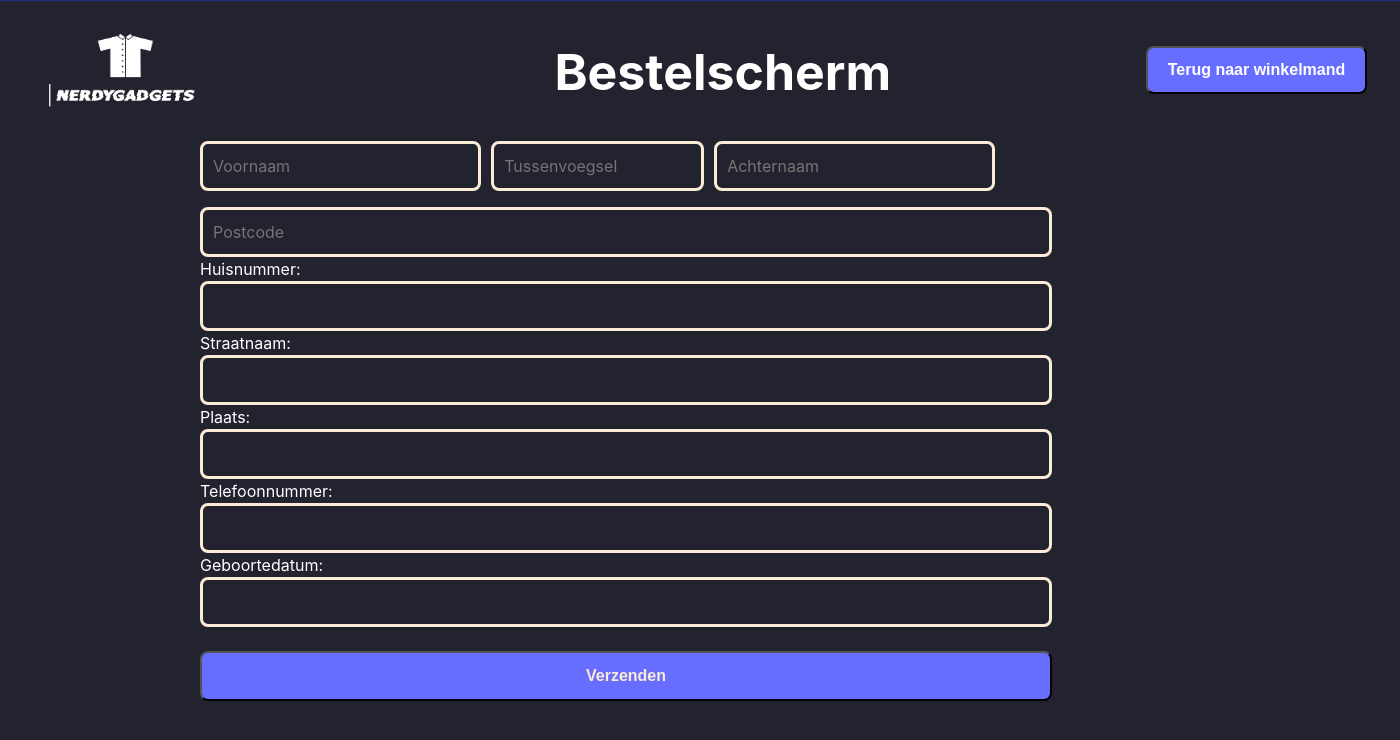
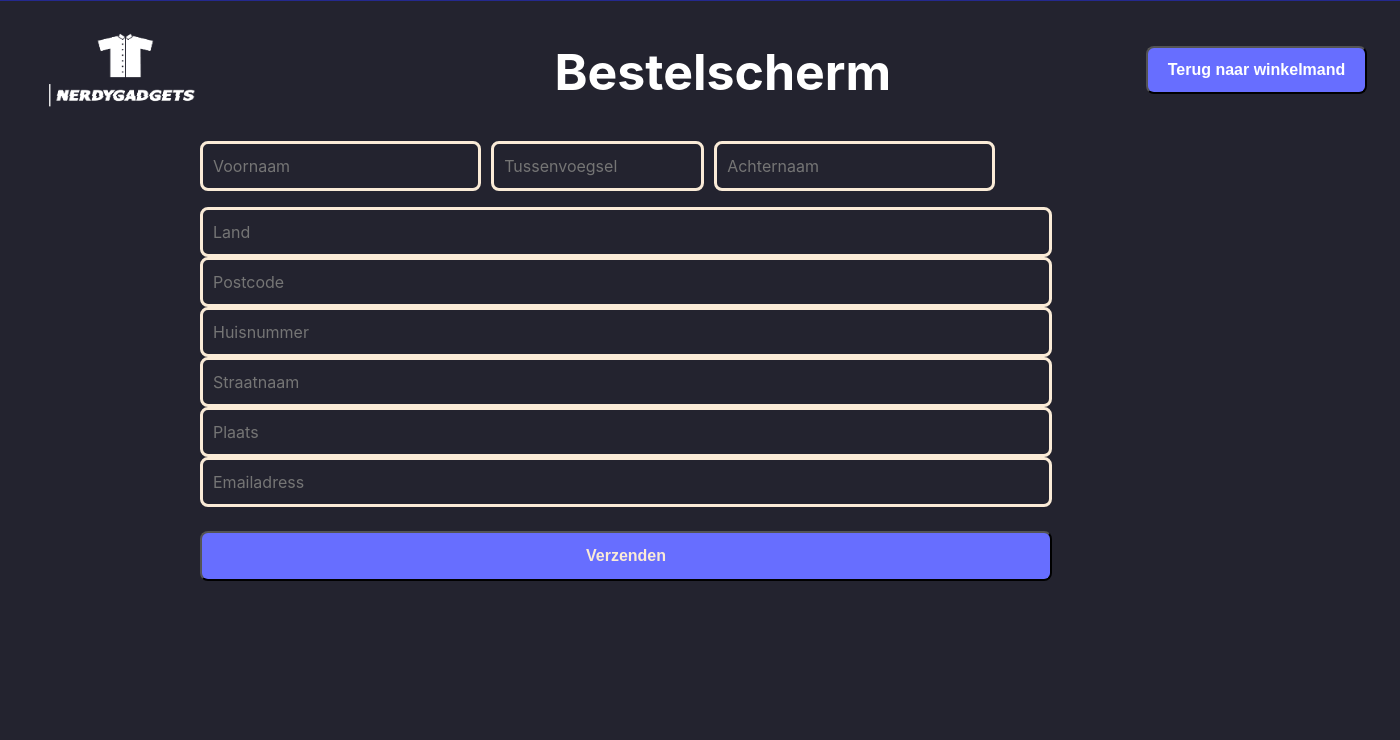
Before and after one commit to virtualvanu/HBO_ICT-1.1-NerdyGadgets-Webshop, a PHP site: page /nerdygadgets/Bestelscherm.php in a window 1400 px wide. Shown: the top 740 px of the page. Run offline with PHP 8.4, Linux system fonts and the light colour scheme; some libraries are stand-ins or nearby versions; some web fonts are replaced.

Commit message:
Bestelscherm verder aangepast

```diff
--- a/Bestelscherm.php
+++ b/Bestelscherm.php
@@ -39,12 +39,12 @@ $databaseConnection = connectToDatabase();
     <br><input type="text" name="achternaam" value="" placeholder="Achternaam" class="naam" style="background-color: rgb(35, 35, 47) ; border-radius: 8px; border:solid antiquewhite; color: antiquewhite" >
     </p><br>
     <p2 >
+    <input type="text" name="land" value="" placeholder="Land" class="gegevens"><br>
     <input type="text" name="postcode" value="" placeholder="Postcode" class="gegevens"><br>
-    Huisnummer: <input type="text" name="huisnummer" value="" class="gegevens"><br>
-    Straatnaam: <input type="text" name="straatnaam" value="" class="gegevens"><br>
-    Plaats: <input type="text" name="woonplaats" value="" class="gegevens"><br>
-    Telefoonnummer: <input type="text" name="telefoonnummer" value="" class="gegevens"><br>
-    Geboortedatum: <input type="text" name="gbdatum" value="" class="gegevens"><br>
+    <input type="text" name="huisnummer" value="" placeholder="Huisnummer" class="gegevens"><br>
+    <input type="text" name="straatnaam" value="" placeholder="Straatnaam" class="gegevens"><br>
+    <input type="text" name="woonplaats" value=""placeholder="Plaats" class="gegevens"><br>
+    <input type="text" name="telefoonnummer" placeholder="Emailadress" value="" class="gegevens"><br>
     <br><input type="submit" value="Verzenden"  style="background-color: #676EFF; border-radius: 8px; font-family: vortice-concept, sans-serif; font-weight: bold; color: antiquewhite">
     </p2>
 </form>
```
